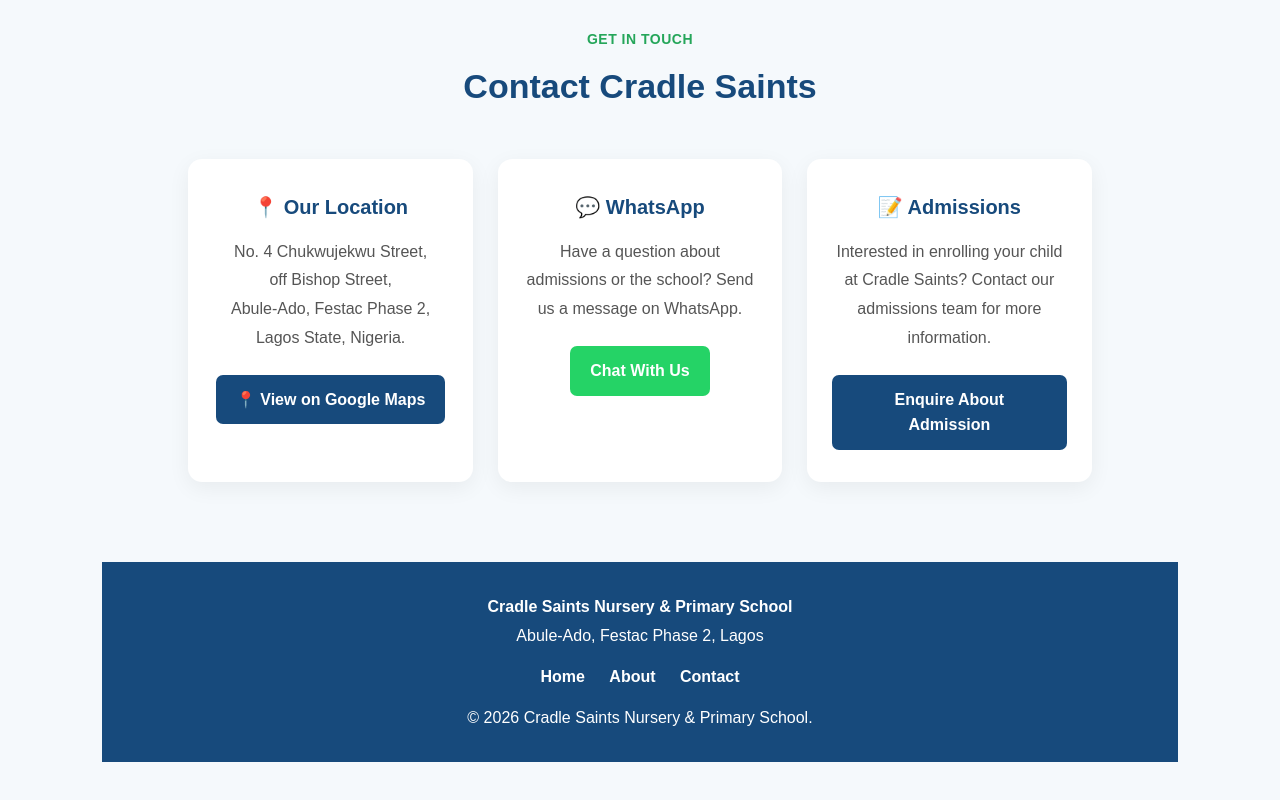
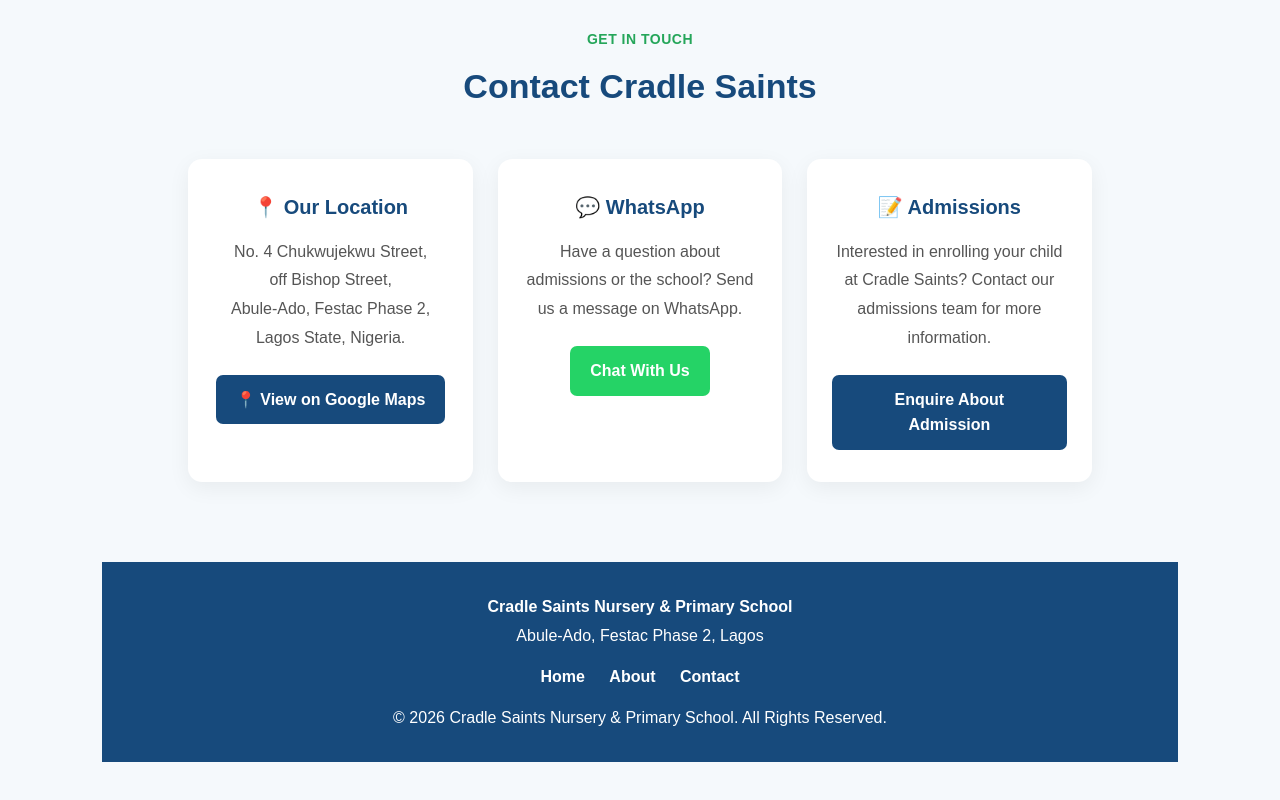
Before and after one commit to ifecojnr/CradleSaintsWebsite, a plain HTML site: page index.html in a window 1280 px wide. Shown: the part 3700-4500 px from the top of the page. Drawn offline with Linux system fonts and the light colour scheme.

Commit message:
update footer

```diff
--- a/index.html
+++ b/index.html
@@ -1079,7 +1079,7 @@ nav a {
     </div>
 
     <p>
-        © 2026 Cradle Saints Nursery & Primary School.
+        © 2026 Cradle Saints Nursery & Primary School. All Rights Reserved.
     </p>
 
 </footer>
```
